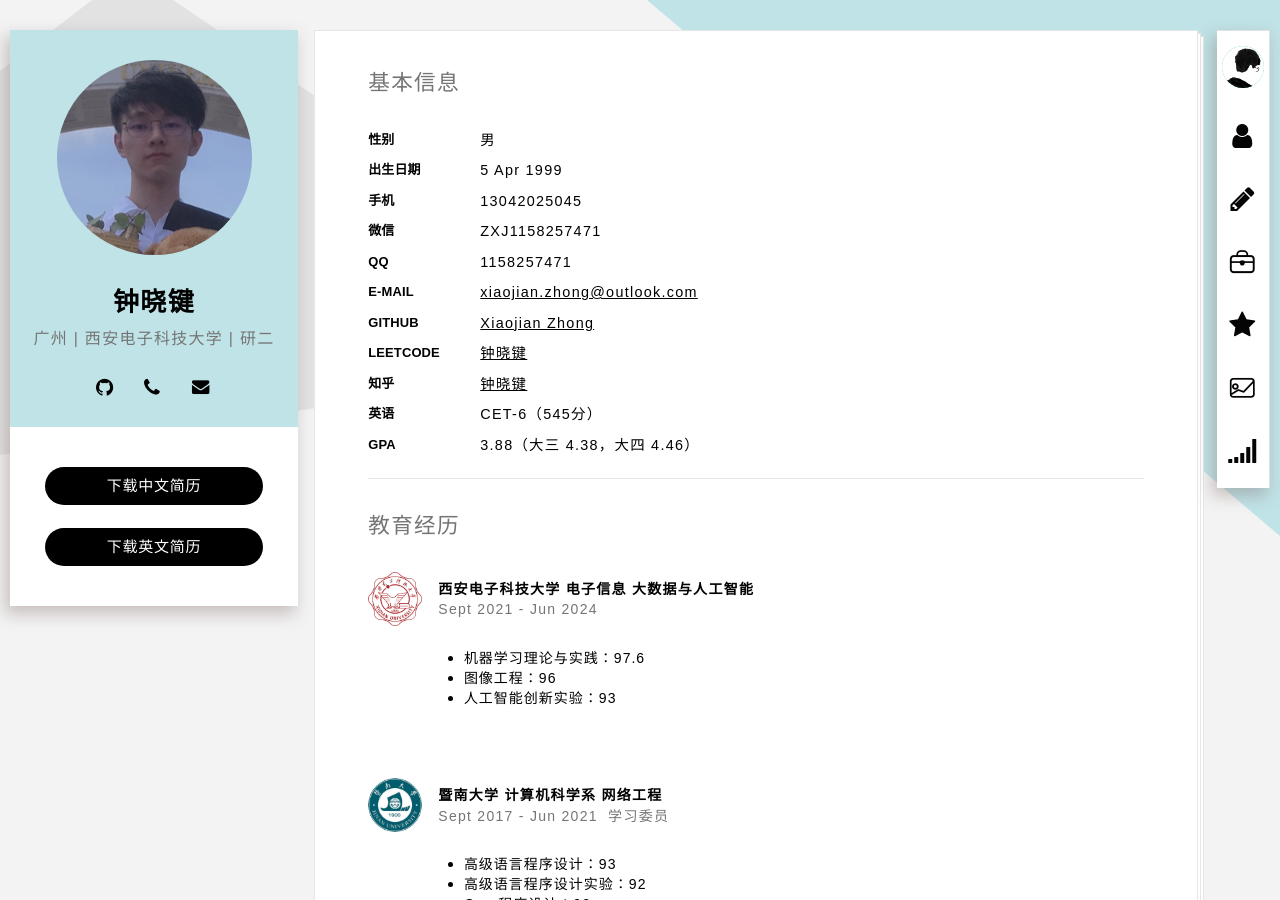
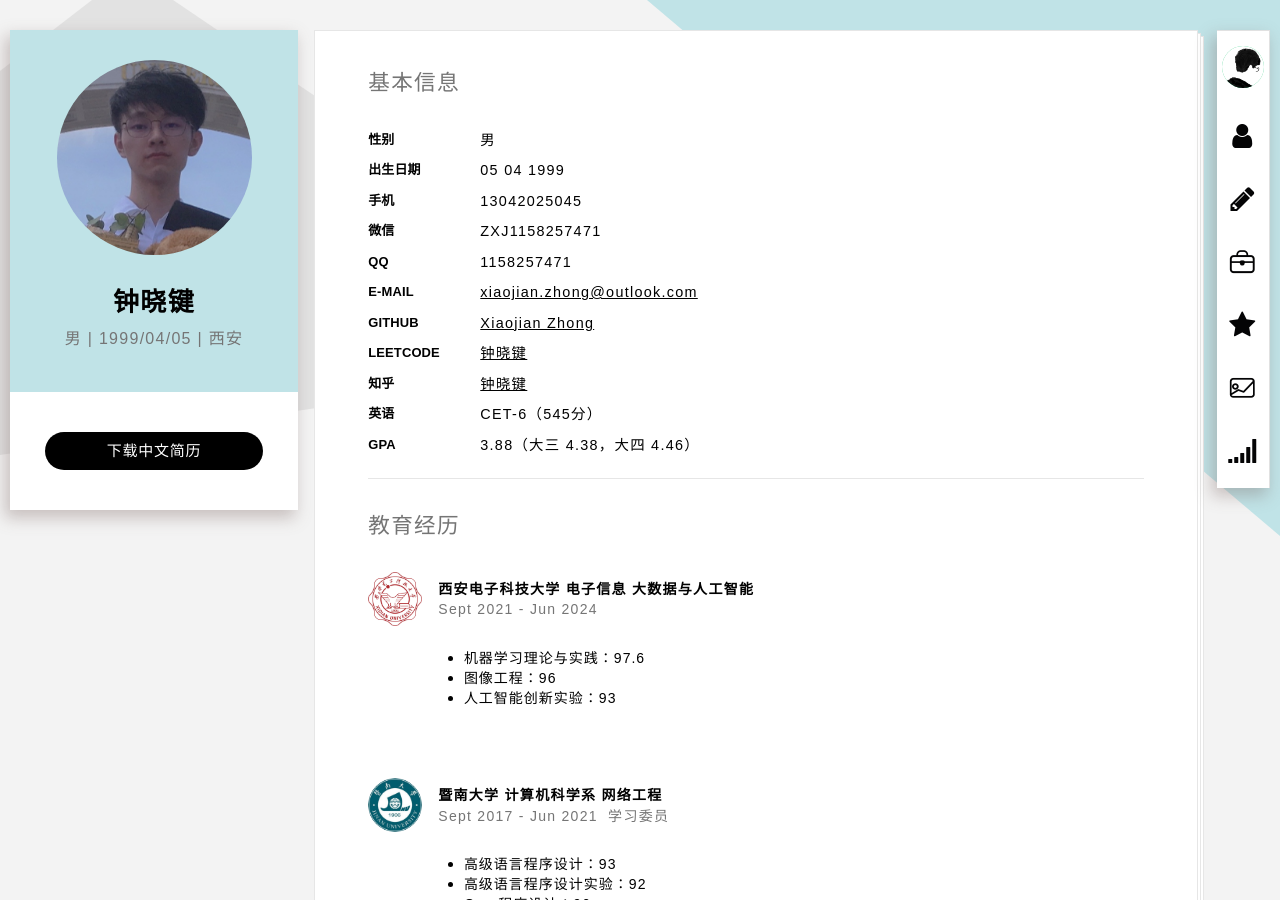
Before and after one commit to xiaojianzhong/xiaojianzhong.github.io, a Jekyll site: the page built from index.html, in a window 1280 px wide and 900 px high. Built offline with Jekyll 4.4.1, drawn with Linux system fonts in a browser that asks for light colours; some web fonts are replaced.

Commit message:
feat(platform-browser): beautify left panel

```diff
--- a/_config.yml
+++ b/_config.yml
@@ -1,13 +1,13 @@
 title: 钟晓键 的简历
 
 fullname: 钟晓键
-location: 广州
+location: 西安
 grade: 研二
 gender: 男
 birthday:
-  year: 1999
-  month: Apr
-  day: 5
+  year: '1999'
+  month: '04'
+  day: '05'
 phone: 13042025045
 WeChat: ZXJ1158257471
 QQ: 1158257471
--- a/_includes/personal.html
+++ b/_includes/personal.html
@@ -3,29 +3,10 @@
     <img class="avatar avatar-195" src="/styles/img/portrait.jpg" width="195" height="195" alt="" />
     <h1>{{ site.fullname }}</h1>
     <p class="text-muted">
-      {{ site.location }} | {{ site.educations[-1].school }} | {{ site.grade }}
+      {{ site.gender }} | {{ site.birthday.year }}/{{ site.birthday.month }}/{{ site.birthday.day }} | {{site.location}}
     </p>
-    <ul class="ace-social clear-list">
-      <li>
-        <a href="https://{{ site.github.url }}" title="{{ site.github.name }}" target="_blank">
-          <span class="ace-icon ace-icon-github"></span>
-        </a>
-      </li>
-      <li>
-        <a title="{{ site.phone }}">
-          <span class="ace-icon ace-icon-phone"></span>
-        </a>
-      </li>
-      <li>
-        <a href="mailto:{{ site.emails[0]}}" title="{{ site.emails[0]}}" target="_blank">
-          <span class="ace-icon ace-icon-contact"></span>
-        </a>
-      </li>
-    </ul>
   </div>
   <footer class="ace-card-footer">
     <a class="btn btn-lg btn-block btn-thin btn-upper" href="index.html">下载中文简历</a>
-    <br />
-    <a class="btn btn-lg btn-block btn-thin btn-upper" href="index.html">下载英文简历</a>
   </footer>
 </article>
```
